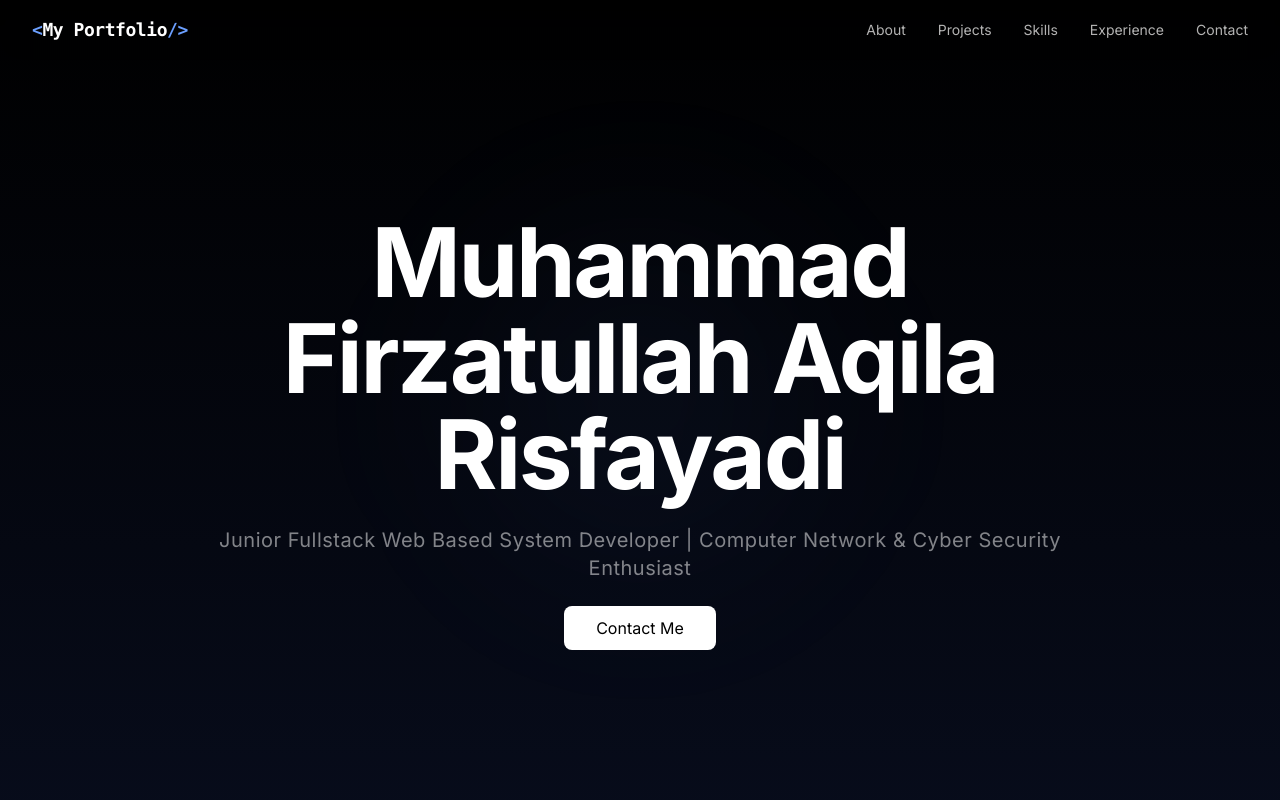
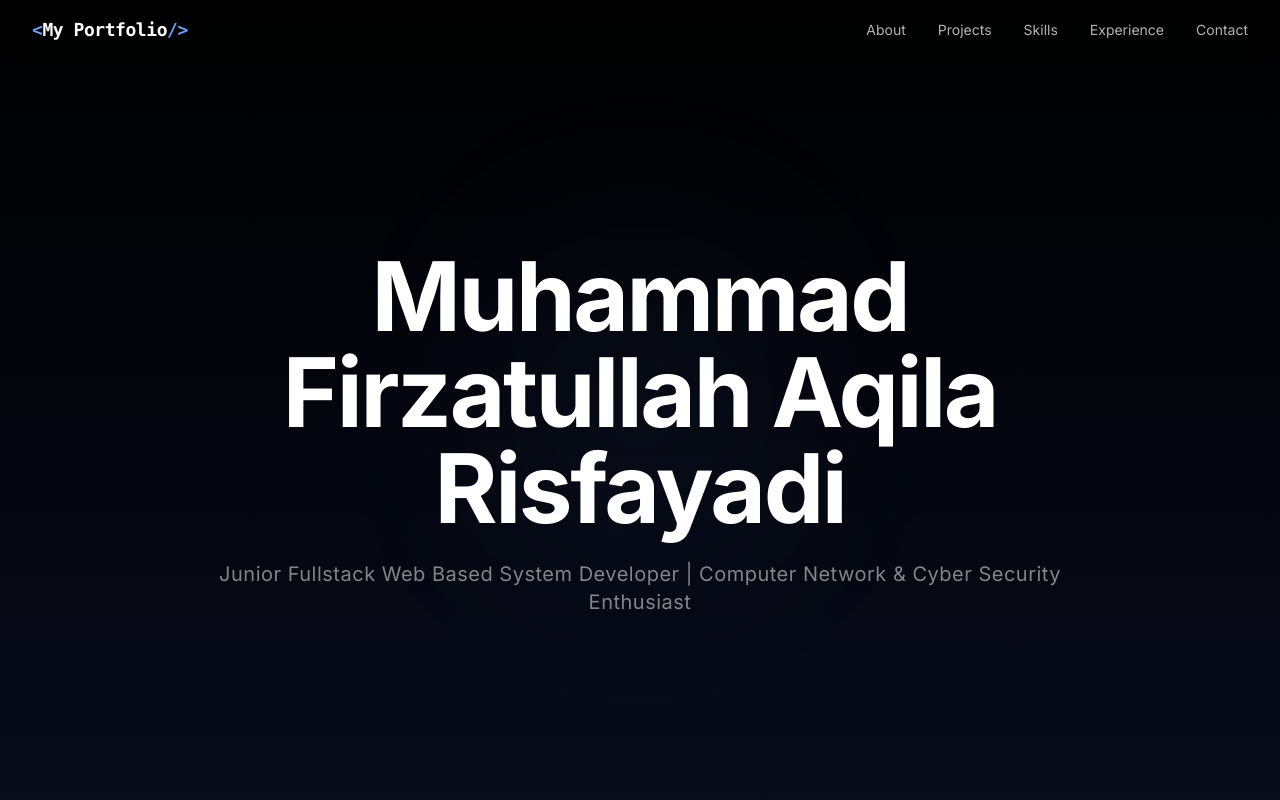
Before and after one commit to mhmdfirza/firza-portfolio, a React (Vite) app: page / in a window 1280 px wide. Shown: the top 800 px of the page. Built offline with nearby package versions, Linux system fonts and the light colour scheme.

Commit message:
disable button

```diff
--- a/src/components/Hero.jsx
+++ b/src/components/Hero.jsx
@@ -1,5 +1,4 @@
 import { useEffect, useState } from 'react';
-import Contact from './Contact';
 
 const Hero = () => {
   const [scrollY, setScrollY] = useState(0);
@@ -45,12 +44,12 @@ const Hero = () => {
         </p>
 
         {/* CTA Button */}
-        <button className={`relative mt-6 px-8 py-2.5 bg-white text-black font-light rounded-lg hover:bg-black hover:text-white transition-all duration-500 delay-200 ${isLoaded ? 'opacity-100 translate-y-0' : 'opacity-0 translate-y-10'
+        {/* <button className={`relative mt-6 px-8 py-2.5 bg-white text-black font-light rounded-lg hover:bg-black hover:text-white transition-all duration-500 delay-200 ${isLoaded ? 'opacity-100 translate-y-0' : 'opacity-0 translate-y-10'
           }`}
           onClick={() => scrollIntoView('contact')}
         >
           Contact Me
-        </button>
+        </button> */}
 
       </div>
     </section>
```
